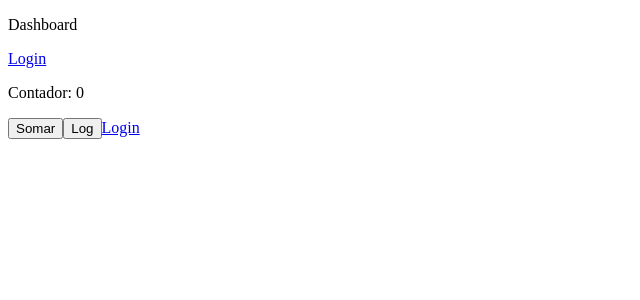
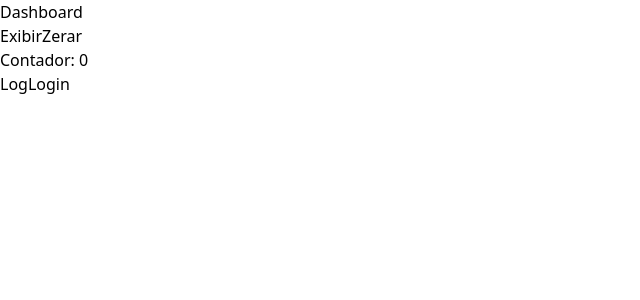
Before and after one commit to matsoaresp/React, a React (Create React App) app: page /entrar in a window 1280 px wide. Shown: the top 300 px of the page, without its empty margins (0-640 px from the left). Built offline with nearby package versions, Linux system fonts and the light colour scheme.

Commit message:
Additing tailwind to project

```diff
--- a/package.json
+++ b/package.json
@@ -18,7 +18,10 @@
     "@types/react": "^19.2.4",
     "@types/react-dom": "^19.2.3",
     "@types/react-router-dom": "^5.3.3",
+    "autoprefixer": "^10.4.22",
+    "postcss": "^8.5.6",
     "react-scripts": "5.0.1",
+    "tailwindcss": "^3.4.18",
     "typescript": "^4.9.5"
   },
   "scripts": {
--- /dev/null
+++ b/postcss.config.js
@@ -0,0 +1,6 @@
+module.exports = {
+  plugins: {
+    tailwindcss: {},
+    autoprefixer: {},
+  },
+}
--- a/src/app/pages/dashboard/Dashboard.tsx
+++ b/src/app/pages/dashboard/Dashboard.tsx
@@ -1,3 +1,4 @@
+
 import { useRef } from 'react';
 import { Link } from 'react-router-dom'
 export const Dashboard = () => {
@@ -8,10 +9,10 @@ export const Dashboard = () => {
     return (
         <div>
             <p>Dashboard</p>
-            <Link to="/entrar">Login</Link>
+            <Link to="/entrar">Exibir</Link>
+            <Link to="/entrar">Zerar</Link>
             <p>Contador:  {counterRef.current.counter}</p>
-            <button onClick={() => counterRef.current.counter++}>Somar</button>
-             <button onClick={() => console.log (counterRef.current.counter++)}>Log</button>
+            <button onClick={() => console.log (counterRef.current.counter++)}>Log</button>
             <Link to="/pagina-inicial">Login</Link>
         </div>
 
--- /dev/null
+++ b/src/app/styles/tailwind.css
@@ -0,0 +1,3 @@
+@tailwind base;
+@tailwind components;
+@tailwind utilities;
--- a/src/index.tsx
+++ b/src/index.tsx
@@ -1,3 +1,4 @@
+import '../src/app/styles/tailwind.css'
 import React from 'react';
 import ReactDOM from 'react-dom/client';
 import { App } from './app/App';
--- /dev/null
+++ b/tailwind.config.js
@@ -0,0 +1,10 @@
+/** @type {import('tailwindcss').Config} */
+module.exports = {
+  content: [
+    "./src/**/*.{js,jsx,ts,tsx}"
+  ],
+  theme: {
+    extend: {},
+  },
+  plugins: [],
+};
```
Also changed, not shown: 1 other file (tests, documents, lock files or other folders).
